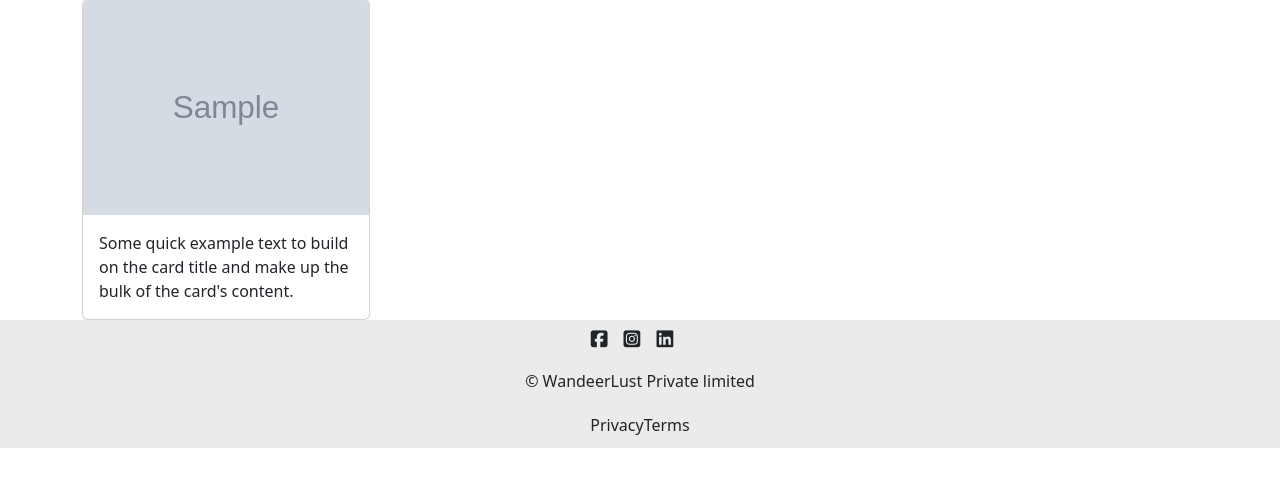
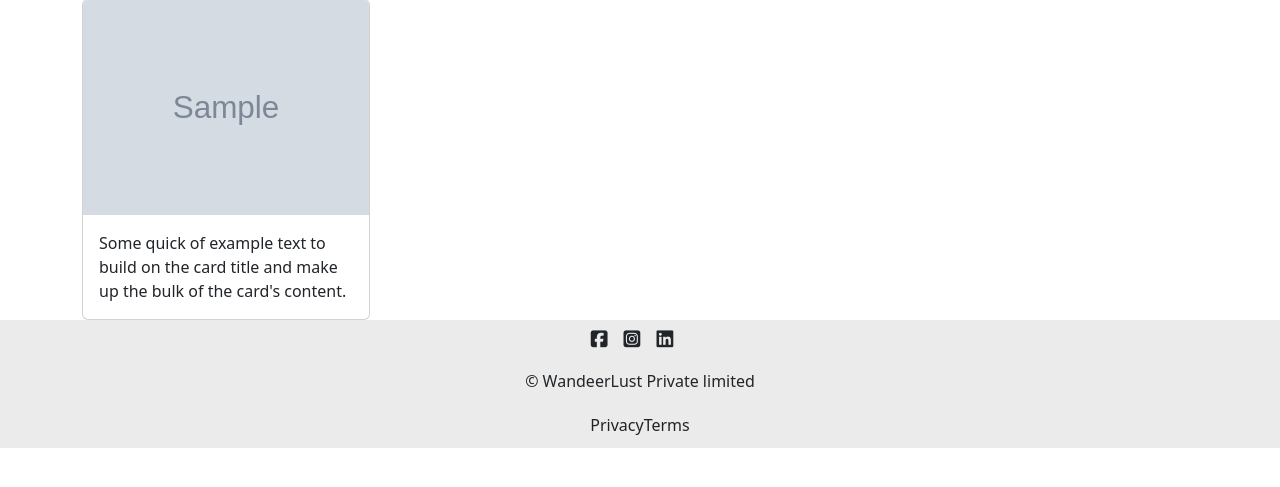
Before and after one commit to Shraddhakumbar/WanderLust, a Node server app: template views/listings/index.ejs in a window 1280 px wide. Shown: the part 137-624 px from the top of the page. Run offline with Node 20, Linux system fonts and the light colour scheme; the template is opened without the code that fills it: most values are stand-ins (such as "Sample title", 1, 10 or a date in 2020); grey boxes marked "Sample" are stand-in pictures; some libraries are stand-ins or nearby versions.

Commit message:
2nd change

```diff
--- a/views/listings/index.ejs
+++ b/views/listings/index.ejs
@@ -10,7 +10,7 @@
 <img src="<%= listing.image.url %>" class="card-img-top" alt="listing_image">
 
   <div class="card-body">
-    <p class="card-text">Some quick example text to build on the card title and make up the bulk of the card's content.</p>
+    <p class="card-text">Some quick of  example text to build on the card title and make up the bulk of the card's content.</p>
   </div>
 </div>
 <% }  %>
```
